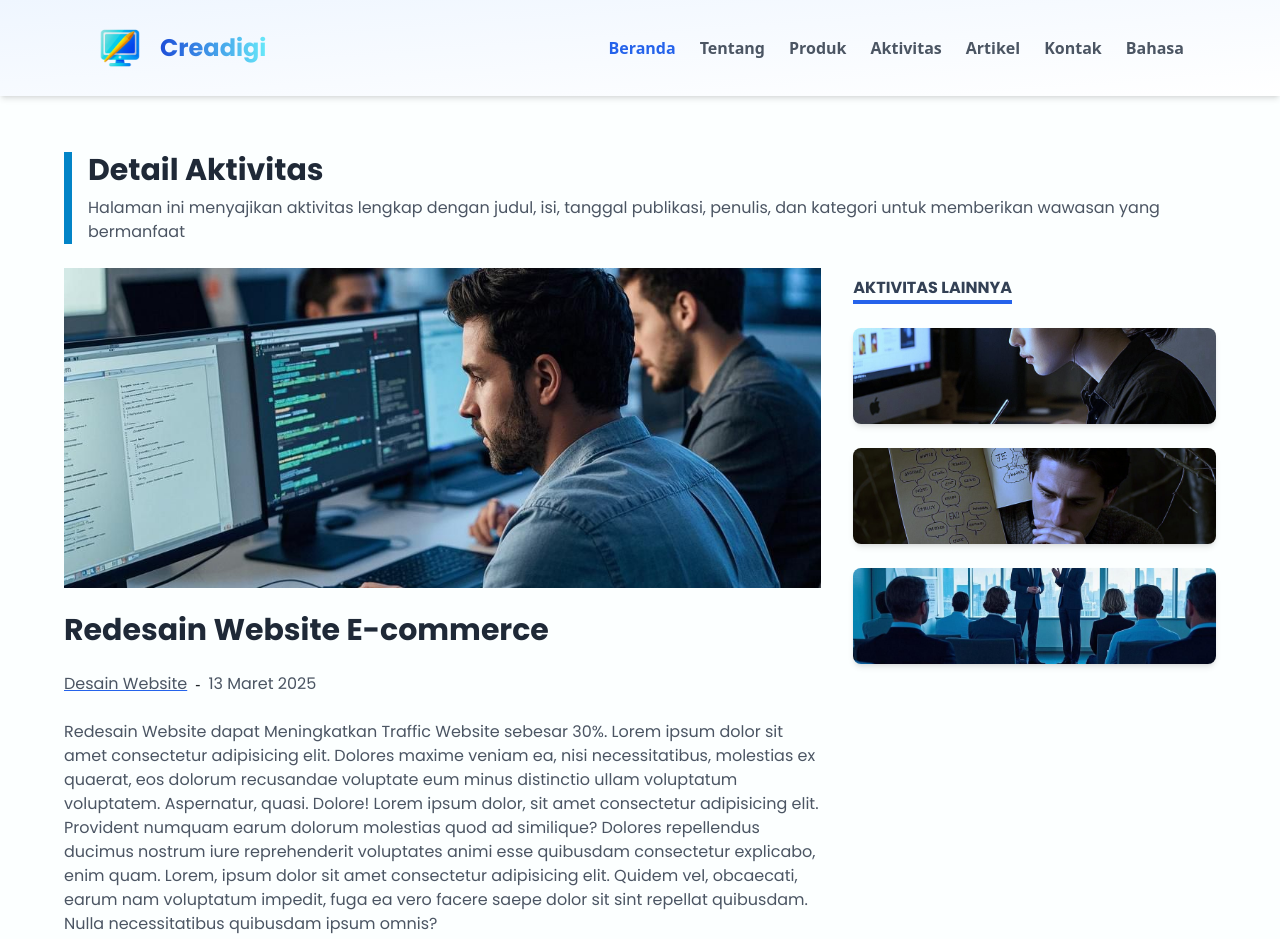
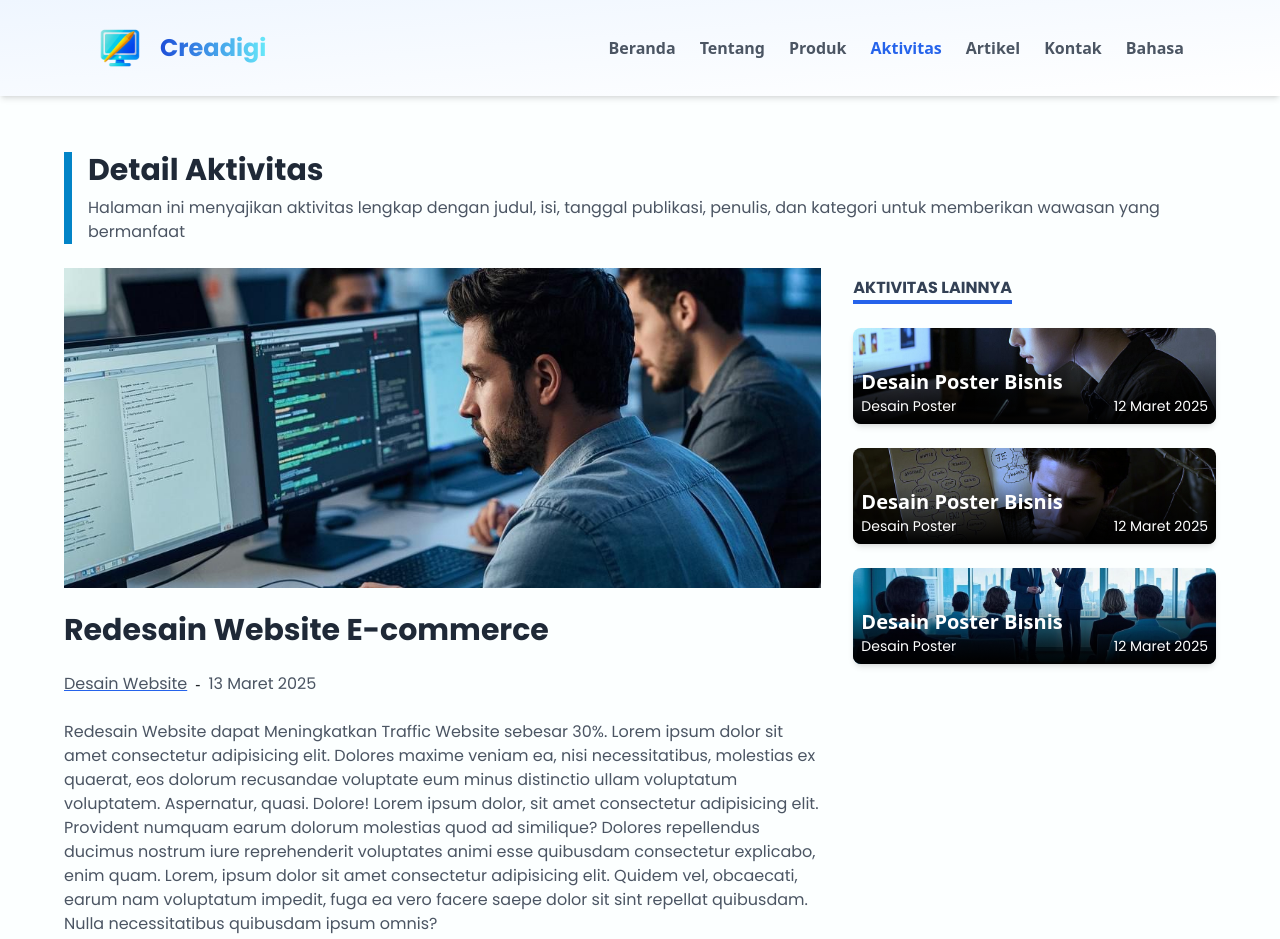
Before and after one commit to nizarade/tugas-elecomp-1, a plain HTML site: page detailActivity.html in a window 1280 px wide. Shown: the top 939 px of the page. Drawn offline with nearby package versions, Linux system fonts and the light colour scheme.

Commit message:
penyesuaian website ke dokumentasi standard_4
Website disesuaikan ke dokumen standard yang sudah ditentukan.

```diff
--- a/detailActivity.html
+++ b/detailActivity.html
@@ -43,16 +43,19 @@
         <div class="flex gap-4">
           <ul class="flex gap-4 items-center text-gray-600 font-semibold">
             <li
-              class="active:text-blue-600 text-blue-600 hover:scale-105 cursor-pointer"
+            onclick="window.location.href='index.html'"
+              class="active:text-blue-600  hover:scale-105 cursor-pointer"
             >
               Beranda
             </li>
             <li
+            onclick="window.location.href='tentang.html'"
               class="active:text-blue-600 hover:transform hover:scale-105 cursor-pointer"
             >
               Tentang
             </li>
             <li
+            onclick="window.location.href='product.html'"
               class="active:text-blue-600 hover:transform hover:scale-105 cursor-pointer"
             >
               Produk
@@ -61,7 +64,8 @@
             <!-- Aktivitas dengan Submenu -->
             <li class="relative group">
               <span
-                class="active:text-blue-600 hover:transform hover:scale-105 cursor-pointer"
+              onclick="window.location.href='activity.html'"
+                class="active:text-blue-600 text-blue-600 hover:transform hover:scale-105 cursor-pointer"
               >
                 Aktivitas
               </span>
@@ -95,6 +99,7 @@
             <!-- Artikel dengan Submenu -->
             <li class="relative group">
               <span
+              onclick="window.location.href='article.html'"
                 class="active:text-blue-600 hover:transform hover:scale-105 cursor-pointer"
               >
                 Artikel
@@ -239,9 +244,7 @@
                 class="relative w-full rounded-lg overflow-hidden shadow-md group cursor-pointer"
               >
                 <img src="./activity2.jpeg" class="w-full h-24 object-cover" />
-                <div
-                  class="absolute bottom-0 left-0 w-full transform translate-y-full transition-transform duration-300 group-hover:translate-y-0"
-                >
+                <div class="absolute bottom-0 left-0 w-full">
                   <div class="p-2 bg-gradient-to-t from-black to-transparent">
                     <h3 class="text-xl font-semibold text-white">
                       Desain Poster Bisnis
@@ -261,9 +264,7 @@
                 class="relative w-full rounded-lg overflow-hidden shadow-md group cursor-pointer"
               >
                 <img src="./activity3.jpeg" class="w-full h-24 object-cover" />
-                <div
-                  class="absolute bottom-0 left-0 w-full transform translate-y-full transition-transform duration-300 group-hover:translate-y-0"
-                >
+                <div class="absolute bottom-0 left-0 w-full">
                   <div class="p-2 bg-gradient-to-t from-black to-transparent">
                     <h3 class="text-xl font-semibold text-white">
                       Desain Poster Bisnis
@@ -283,9 +284,7 @@
                 class="relative w-full rounded-lg overflow-hidden shadow-md group cursor-pointer"
               >
                 <img src="./activity4.jpeg" class="w-full h-24 object-cover" />
-                <div
-                  class="absolute bottom-0 left-0 w-full transform translate-y-full transition-transform duration-300 group-hover:translate-y-0"
-                >
+                <div class="absolute bottom-0 left-0 w-full">
                   <div class="p-2 bg-gradient-to-t from-black to-transparent">
                     <h3 class="text-xl font-semibold text-white">
                       Desain Poster Bisnis
@@ -299,8 +298,6 @@
                 </div>
               </div>
             </div>
-
-
           </div>
         </div>
       </div>
```
Also changed, not shown: activity.html (+7 -2 lines), article.html (+7 -2 lines), detailArticle.html (+7 -2 lines), detailProduct.html (+11 -3 lines), index.html (+5 -0 lines), product.html (+7 -2 lines), tentang.html (+7 -2 lines).
